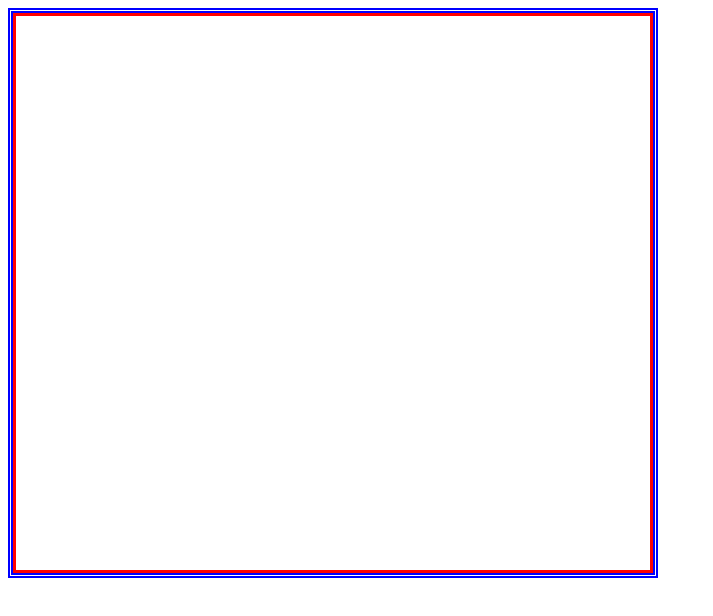
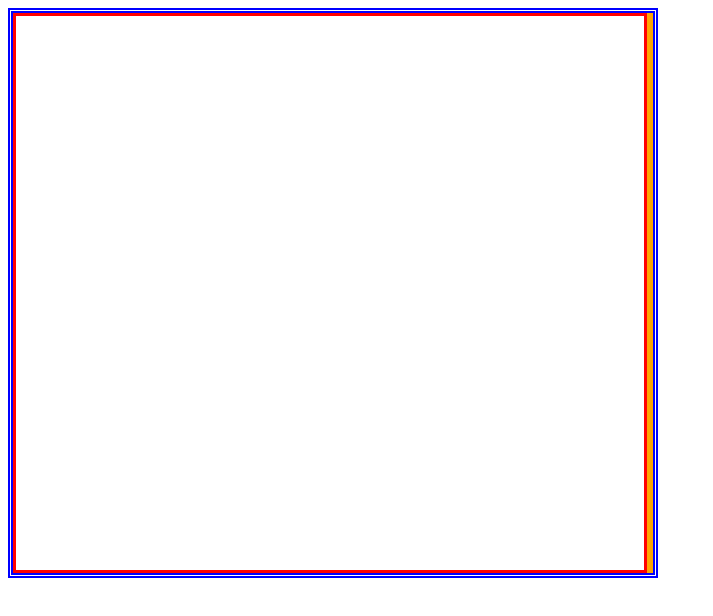
Before and after one commit to SaffetGokcenSen/odin-Todo-List, a website built with webpack: page dist/index.html in a window 1280 px wide. Shown: the whole page, without its empty margins (0-713 px from the left). Built offline with nearby package versions, Linux system fonts and the light colour scheme.

Commit message:
todos window border styling

```diff
--- a/src/style.css
+++ b/src/style.css
@@ -23,3 +23,8 @@ html {
     /* the window has a 1 unit width in its parent flex container*/
     flex: 1;
 }
+
+.todosWindow {
+    /* a solid orange border of 3px thick*/
+    border: solid 3px orange;
+}
```
